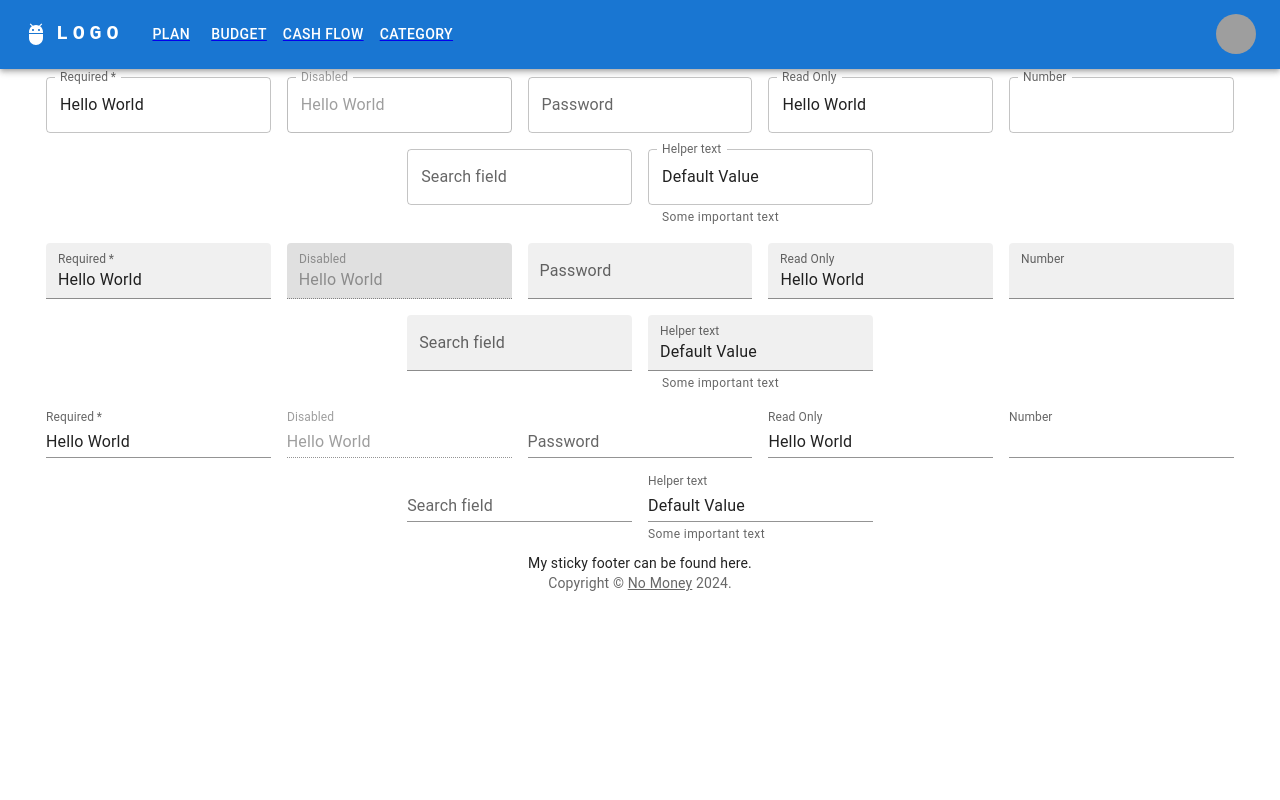
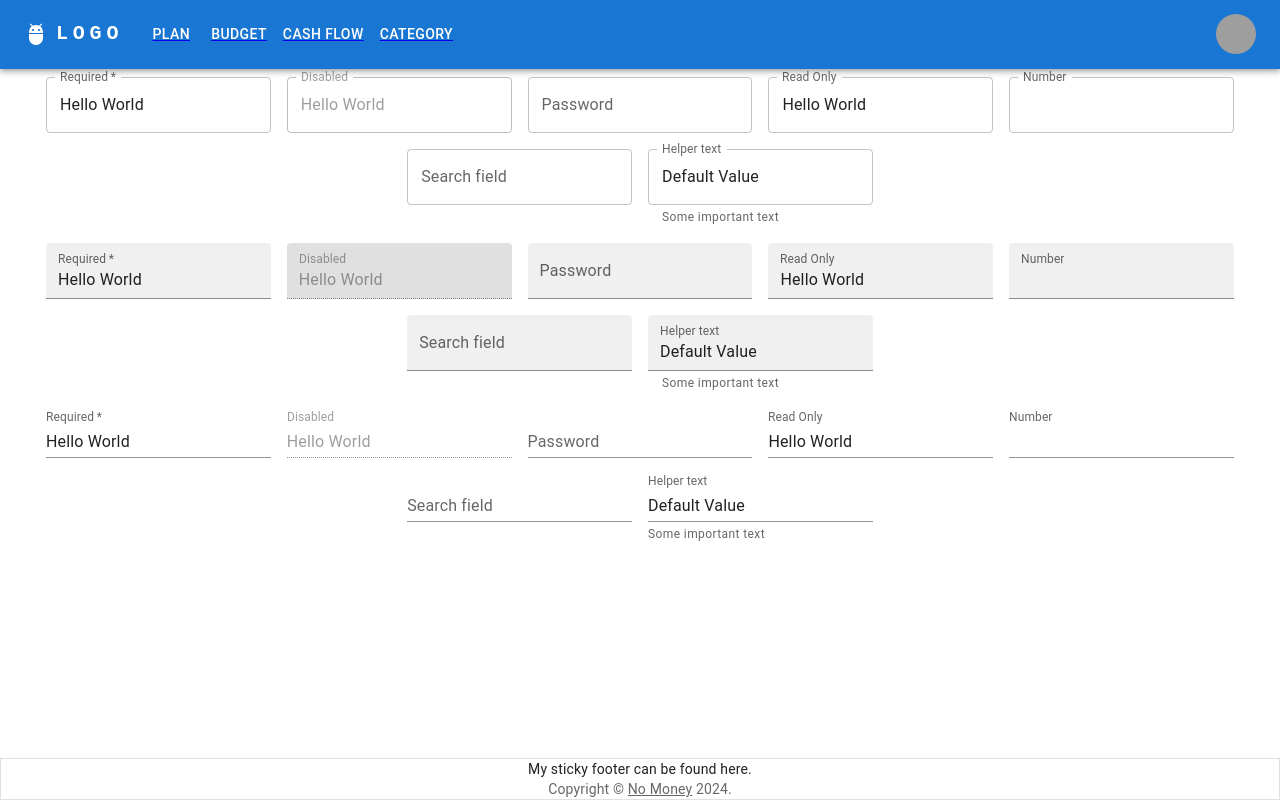
Before and after one commit to neverhack12345/digipen-swe-capstone, a React (Create React App) app in the folder my-app/: page /Budget in a window 1280 px wide. Built offline with nearby package versions, Linux system fonts and the light colour scheme; grey boxes are pictures that could not be loaded.

Commit message:
Fixed Footer

```diff
--- a/my-app/src/Component/Footer.js
+++ b/my-app/src/Component/Footer.js
@@ -1,7 +1,7 @@
 import { Fragment } from "react";
 import CssBaseline from "@mui/material/CssBaseline";
 import Typography from "@mui/material/Typography";
-import Container from "@mui/material/Container";
+import Paper from "@mui/material/Paper";
 import Link from "@mui/material/Link";
 
 function Copyright() {
@@ -21,12 +21,22 @@ export default function Footer() {
   return (
     <Fragment>
       <CssBaseline />
-      <Container maxWidth="sm">
+      <Paper
+        sx={{
+          marginTop: "calc(10% + 60px)",
+          position: "fixed",
+          bottom: 0,
+          width: "100%",
+        }}
+        component="footer"
+        square
+        variant="outlined"
+      >
         <Typography variant="body2">
           My sticky footer can be found here.
         </Typography>
         <Copyright />
-      </Container>
+      </Paper>
     </Fragment>
   );
 }
```
